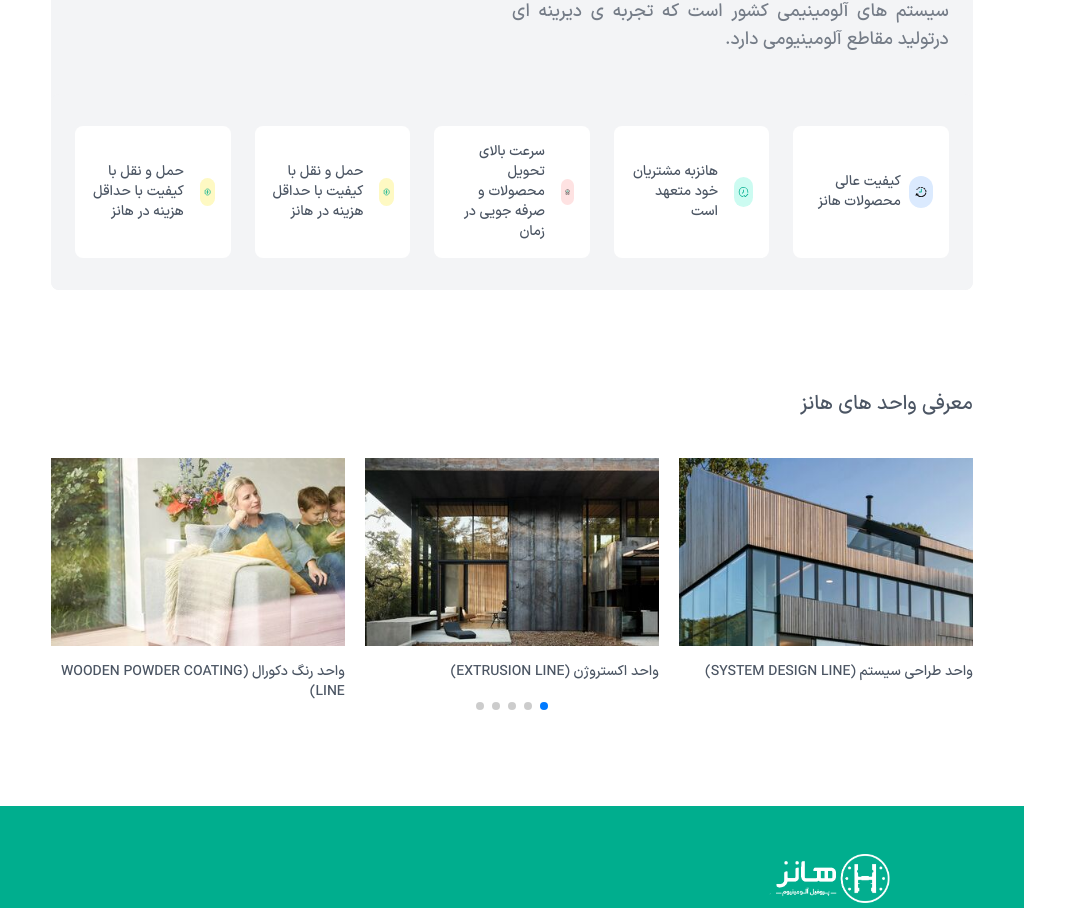
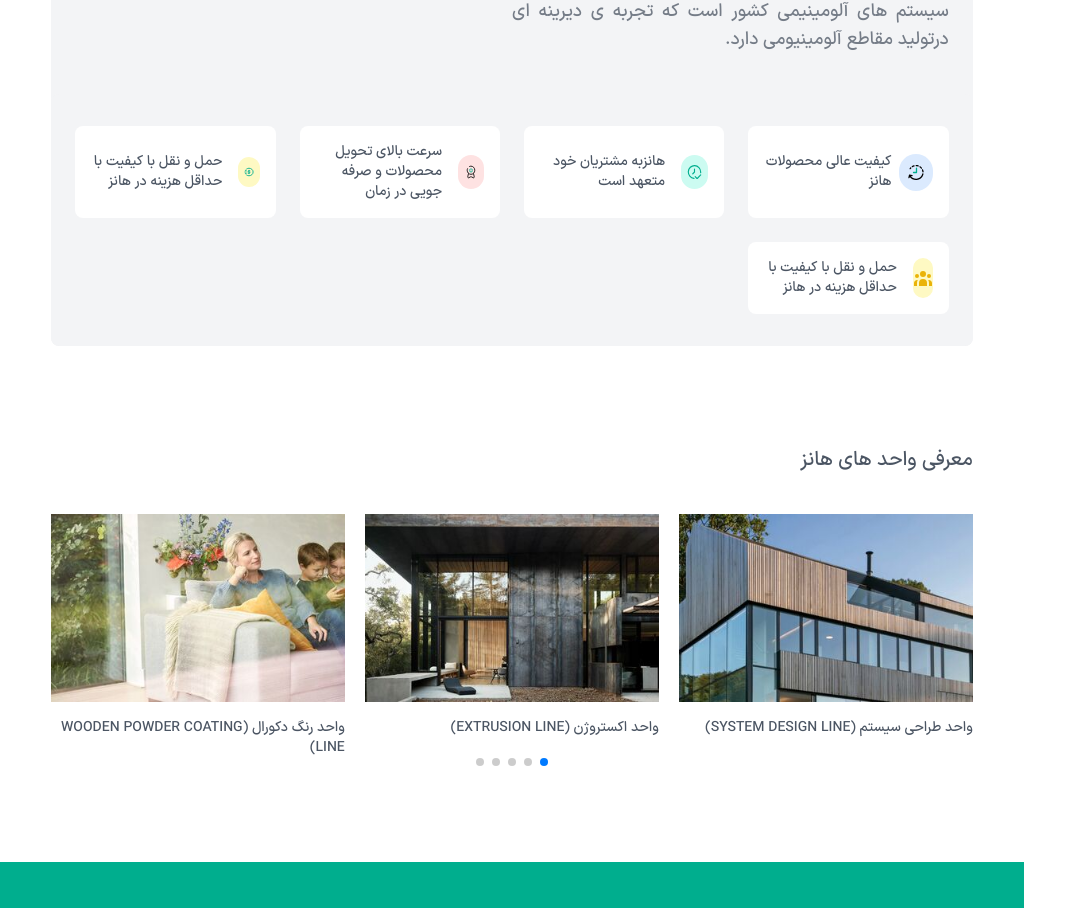
Before and after one commit to zahra-hsb/hanz-, a Next.js app: page / in a window 1280 px wide. Shown: the part 1318-2226 px from the top of the page, without its empty margins (0-1087 px from the left). Built offline with nearby package versions, Linux system fonts and the light colour scheme.

Commit message:
edit WhyHanzCarousel component

```diff
--- a/src/components/WhyHanzCard/index.jsx
+++ b/src/components/WhyHanzCard/index.jsx
@@ -24,32 +24,19 @@ const WhyHanzCarousel = () => {
                             چرا هانز
                         </h2> */}
 
-                        <div class="grid gap-6 my-8 md:grid-cols-2 xl:grid-cols-5">
+                        <div class="grid gap-6 my-8 md:grid-cols-2 xl:grid-cols-4">
                             <div class="flex items-center p-4 bg-white rounded-lg shadow-xs">
                                 <div class="py-[11px] ml-2 text-blue-500 bg-blue-100 rounded-full">
-                                    {/* <svg class="w-5 h-5" fill="currentColor" viewBox="0 0 20 20">
-                                        <path
-                                            d="M13 6a3 3 0 11-6 0 3 3 0 016 0zM18 8a2 2 0 11-4 0 2 2 0 014 0zM14 15a4 4 0 00-8 0v3h8v-3zM6 8a2 2 0 11-4 0 2 2 0 014 0zM16 18v-3a5.972 5.972 0 00-.75-2.906A3.005 3.005 0 0119 15v3h-3zM4.75 12.094A5.973 5.973 0 004 15v3H1v-3a3 3 0 013.75-2.906z">
-                                        </path>
-                                    </svg> */}
                                     <Image src={time} alt="" width={40} height={35} />
                                 </div>
                                 <div>
                                     <p class=" text-sm font-medium text-gray-600">
                                         کیفیت عالی محصولات هانز
                                     </p>
-                                    {/* <p class="text-lg font-semibold text-gray-700">
-                                        19238
-                                    </p> */}
                                 </div>
                             </div>
                             <div class="flex items-center p-4 bg-white rounded-lg shadow-xs">
                                 <div class="py-[10px] ml-4 text-green bg-[#ccfbf1] rounded-full">
-                                    {/* <svg class="w-5 h-5" fill="currentColor" viewBox="0 0 20 20">
-                                        <path
-                                            d="M13 6a3 3 0 11-6 0 3 3 0 016 0zM18 8a2 2 0 11-4 0 2 2 0 014 0zM14 15a4 4 0 00-8 0v3h8v-3zM6 8a2 2 0 11-4 0 2 2 0 014 0zM16 18v-3a5.972 5.972 0 00-.75-2.906A3.005 3.005 0 0119 15v3h-3zM4.75 12.094A5.973 5.973 0 004 15v3H1v-3a3 3 0 013.75-2.906z">
-                                        </path>
-                                    </svg> */}
                                     <Image src={timeCheck} alt="" width={40} height={35} />
 
                                 </div>
@@ -57,65 +44,43 @@ const WhyHanzCarousel = () => {
                                     <p class="text-sm font-medium text-gray-600">
                                         هانزبه مشتریان خود متعهد است
                                     </p>
-                                    {/* <p class="text-lg font-semibold text-gray-700">
-                                        120
-                                    </p> */}
                                 </div>
                             </div>
                             <div class="flex items-center p-4 bg-white rounded-lg shadow-xs">
                                 <div class="py-[10px] ml-4 text-red-500 bg-red-100 rounded-full">
-                                    {/* <svg class="w-5 h-5" fill="currentColor" viewBox="0 0 20 20">
-                                        <path
-                                            d="M13 6a3 3 0 11-6 0 3 3 0 016 0zM18 8a2 2 0 11-4 0 2 2 0 014 0zM14 15a4 4 0 00-8 0v3h8v-3zM6 8a2 2 0 11-4 0 2 2 0 014 0zM16 18v-3a5.972 5.972 0 00-.75-2.906A3.005 3.005 0 0119 15v3h-3zM4.75 12.094A5.973 5.973 0 004 15v3H1v-3a3 3 0 013.75-2.906z">
-                                        </path>
-                                    </svg> */}
-                                    <Image src={medal} alt="" width={40} height={35} />
+                                    <Image src={medal} alt="" width={60} height={35} />
                                 </div>
                                 <div>
                                     <p class="text-sm font-medium text-gray-600">
                                         سرعت بالای تحویل محصولات و صرفه جویی در زمان
                                     </p>
-                                    {/* <p class="text-lg font-semibold text-gray-700">
-                                        6389
-                                    </p> */}
                                 </div>
                             </div>
                             <div class="flex items-center p-4 bg-white rounded-lg shadow-xs">
                                 <div
                                     class="py-[10px] ml-4 text-yellow-500 bg-yellow-100 rounded-full">
-                                    {/* <svg class="w-5 h-5" xmlns="http://www.w3.org/2000/svg" viewBox="0 0 24 24" fill="none"
-                                        stroke="currentColor" stroke-width="2" stroke-linecap="round" stroke-linejoin="round">
-                                        <circle cx="12" cy="8" r="7"></circle>
-                                        <polyline points="8.21 13.89 7 23 12 20 17 23 15.79 13.88"></polyline>
-                                    </svg> */}
                                     <Image src={dollar} alt="" width={40} height={35} />
                                 </div>
                                 <div>
                                     <p class="text-sm font-medium text-gray-600">
                                         حمل و نقل با کیفیت با حداقل هزینه در هانز
                                     </p>
-                                    {/* <p class="text-lg font-semibold text-gray-700">
-                                        828
-                                    </p> */}
                                 </div>
                             </div>
                             <div class="flex items-center p-4 bg-white rounded-lg shadow-xs">
                                 <div
                                     class="py-[10px] ml-4 text-yellow-500 bg-yellow-100 rounded-full">
-                                    {/* <svg class="w-5 h-5" xmlns="http://www.w3.org/2000/svg" viewBox="0 0 24 24" fill="none"
-                                        stroke="currentColor" stroke-width="2" stroke-linecap="round" stroke-linejoin="round">
-                                        <circle cx="12" cy="8" r="7"></circle>
-                                        <polyline points="8.21 13.89 7 23 12 20 17 23 15.79 13.88"></polyline>
-                                    </svg> */}
-                                    <Image src={dollar} alt="" width={40} height={35} />
+                                    <svg class="w-5 h-5" fill="currentColor" viewBox="0 0 20 20">
+                                        <path
+                                            d="M13 6a3 3 0 11-6 0 3 3 0 016 0zM18 8a2 2 0 11-4 0 2 2 0 014 0zM14 15a4 4 0 00-8 0v3h8v-3zM6 8a2 2 0 11-4 0 2 2 0 014 0zM16 18v-3a5.972 5.972 0 00-.75-2.906A3.005 3.005 0 0119 15v3h-3zM4.75 12.094A5.973 5.973 0 004 15v3H1v-3a3 3 0 013.75-2.906z">
+                                        </path>
+                                    </svg>
+                                    {/* <Image src={dollar} alt="" width={40} height={35} /> */}
                                 </div>
                                 <div>
                                     <p class="text-sm font-medium text-gray-600">
                                         حمل و نقل با کیفیت با حداقل هزینه در هانز
                                     </p>
-                                    {/* <p class="text-lg font-semibold text-gray-700">
-                                        828
-                                    </p> */}
                                 </div>
                             </div>
                         </div>
```
